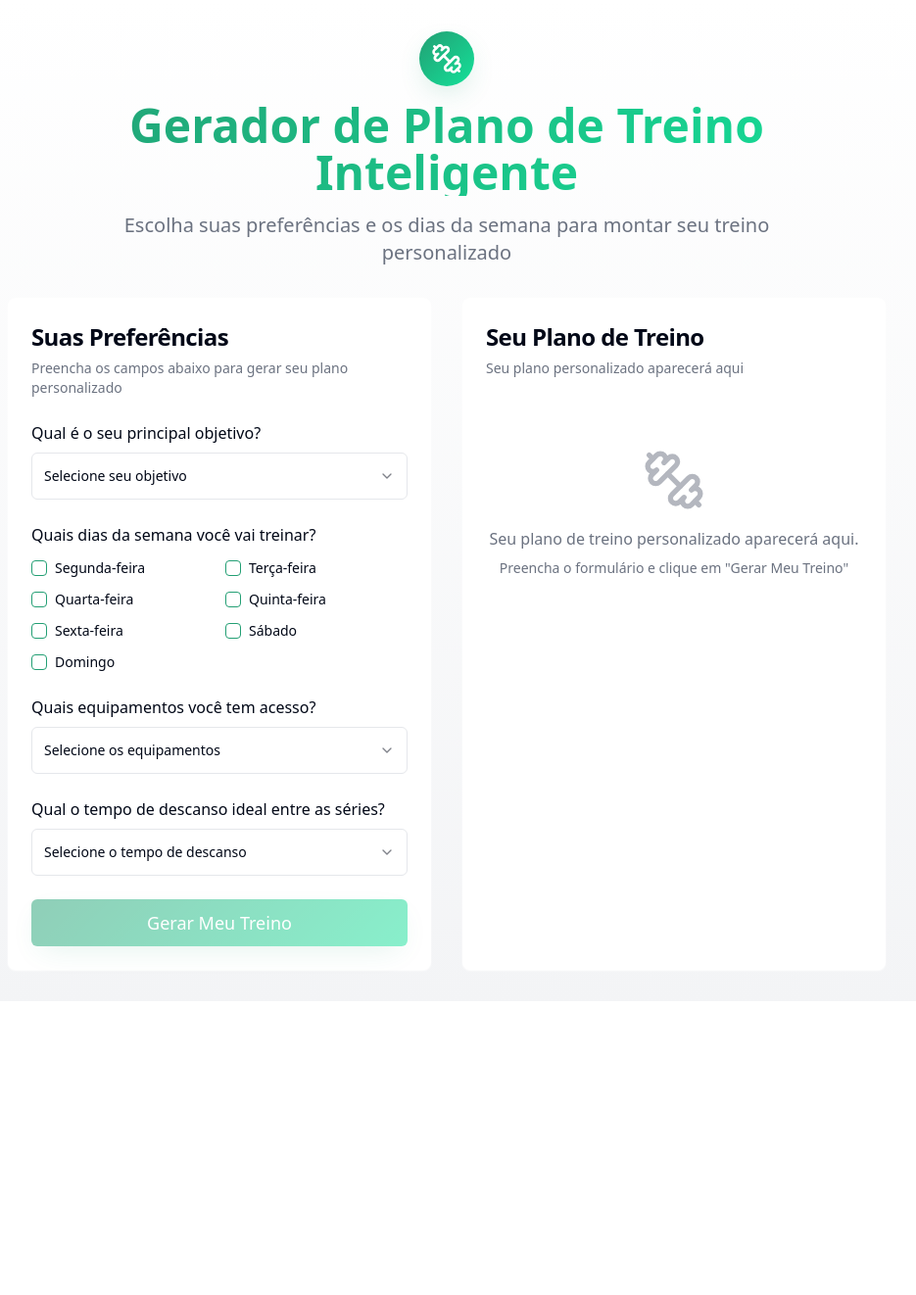
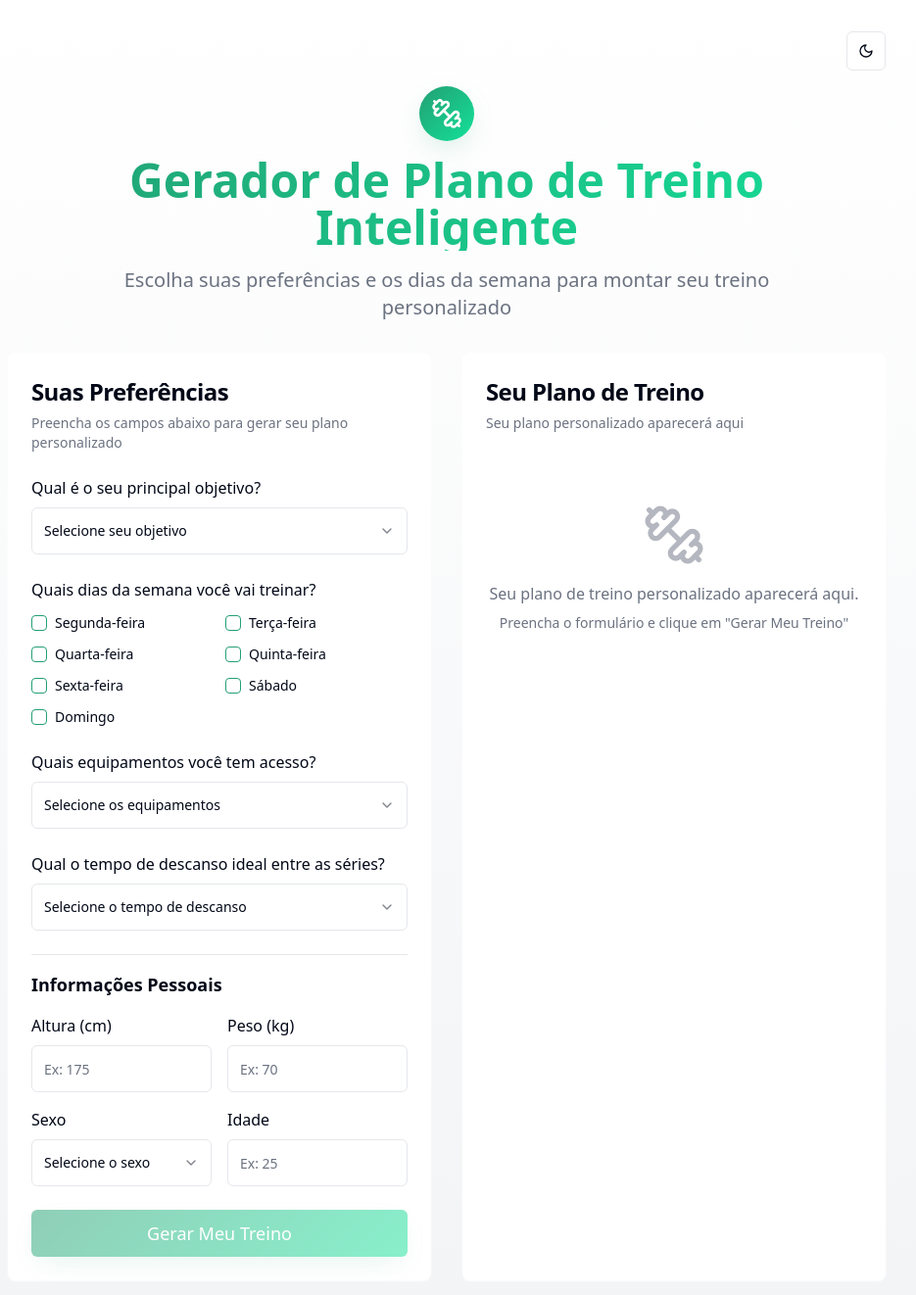
Before and after one commit to Douglas-Zago/gerador-treino-IA-FrontEnd, a React (Vite) app: page / in a window 1280 px wide. Shown: the top 1322 px of the page at 98% size, without its empty margins (184-1119 px from the left). Before the commit the page ends 1022 px from the top, so only its background shows below. Built offline with nearby package versions, Linux system fonts and the light colour scheme.

Commit message:
Add user profile fields
Add theme toggle and user profile fields (height, weight, gender, age) to the form.

```diff
--- a/src/components/WorkoutForm.tsx
+++ b/src/components/WorkoutForm.tsx
@@ -4,21 +4,32 @@ import { Card, CardContent, CardDescription, CardHeader, CardTitle } from "@/com
 import { Select, SelectContent, SelectItem, SelectTrigger, SelectValue } from "@/components/ui/select";
 import { Checkbox } from "@/components/ui/checkbox";
 import { Label } from "@/components/ui/label";
-import { Loader2, Dumbbell } from "lucide-react";
+import { Input } from "@/components/ui/input";
+import { Loader2, Dumbbell, Moon, Sun } from "lucide-react";
+import { useTheme } from "next-themes";
 
 interface WorkoutFormData {
   objective: string;
   trainingDays: string[];
   equipment: string;
   restTime: string;
+  height: string;
+  weight: string;
+  gender: string;
+  age: string;
 }
 
 export const WorkoutForm = () => {
+  const { theme, setTheme } = useTheme();
   const [formData, setFormData] = useState<WorkoutFormData>({
     objective: "",
     trainingDays: [],
     equipment: "",
     restTime: "",
+    height: "",
+    weight: "",
+    gender: "",
+    age: "",
   });
   const [isLoading, setIsLoading] = useState(false);
   const [workoutPlan, setWorkoutPlan] = useState<string>("");
@@ -43,7 +54,7 @@ export const WorkoutForm = () => {
   };
 
   const handleSubmit = async () => {
-    if (!formData.objective || formData.trainingDays.length === 0 || !formData.equipment || !formData.restTime) {
+    if (!formData.objective || formData.trainingDays.length === 0 || !formData.equipment || !formData.restTime || !formData.height || !formData.weight || !formData.gender || !formData.age) {
       return;
     }
 
@@ -59,6 +70,7 @@ export const WorkoutForm = () => {
 **Dias de Treino:** ${formData.trainingDays.join(", ")}
 **Equipamentos:** ${formData.equipment}
 **Descanso entre séries:** ${formData.restTime}
+**Perfil:** ${formData.gender}, ${formData.age} anos, ${formData.height}cm, ${formData.weight}kg
 
 **SEGUNDA-FEIRA - Treino A**
 • Agachamento - 3x12
@@ -85,11 +97,27 @@ export const WorkoutForm = () => {
     }
   };
 
-  const isFormValid = formData.objective && formData.trainingDays.length > 0 && formData.equipment && formData.restTime;
+  const isFormValid = formData.objective && formData.trainingDays.length > 0 && formData.equipment && formData.restTime && formData.height && formData.weight && formData.gender && formData.age;
 
   return (
     <div className="min-h-screen bg-gradient-subtle py-8 px-4">
       <div className="max-w-4xl mx-auto">
+        {/* Theme Toggle */}
+        <div className="flex justify-end mb-4">
+          <Button
+            variant="outline"
+            size="icon"
+            onClick={() => setTheme(theme === "dark" ? "light" : "dark")}
+            className="bg-background/80 hover:bg-background"
+          >
+            {theme === "dark" ? (
+              <Sun className="h-5 w-5" />
+            ) : (
+              <Moon className="h-5 w-5" />
+            )}
+          </Button>
+        </div>
+
         {/* Header */}
         <div className="text-center mb-8">
           <div className="flex items-center justify-center gap-3 mb-4">
@@ -195,6 +223,74 @@ export const WorkoutForm = () => {
                 </Select>
               </div>
 
+              {/* Personal Info */}
+              <div className="space-y-4 pt-4 border-t">
+                <h3 className="text-lg font-semibold">Informações Pessoais</h3>
+
+                <div className="grid grid-cols-2 gap-4">
+                  <div className="space-y-2">
+                    <Label htmlFor="height" className="text-base font-medium">
+                      Altura (cm)
+                    </Label>
+                    <Input
+                      id="height"
+                      type="number"
+                      placeholder="Ex: 175"
+                      value={formData.height}
+                      onChange={(e) => setFormData(prev => ({ ...prev, height: e.target.value }))}
+                      className="h-12"
+                    />
+                  </div>
+
+                  <div className="space-y-2">
+                    <Label htmlFor="weight" className="text-base font-medium">
+                      Peso (kg)
+                    </Label>
+                    <Input
+                      id="weight"
+                      type="number"
+                      placeholder="Ex: 70"
+                      value={formData.weight}
+                      onChange={(e) => setFormData(prev => ({ ...prev, weight: e.target.value }))}
+                      className="h-12"
+                    />
+                  </div>
+                </div>
+
+                <div className="grid grid-cols-2 gap-4">
+                  <div className="space-y-2">
+                    <Label htmlFor="gender" className="text-base font-medium">
+                      Sexo
+                    </Label>
+                    <Select value={formData.gender} onValueChange={(value) =>
+                      setFormData(prev => ({ ...prev, gender: value }))
+                    }>
+                      <SelectTrigger className="h-12">
+                        <SelectValue placeholder="Selecione o sexo" />
+                      </SelectTrigger>
+                      <SelectContent>
+                        <SelectItem value="masculino">Masculino</SelectItem>
+                        <SelectItem value="feminino">Feminino</SelectItem>
+                      </SelectContent>
+                    </Select>
+                  </div>
+
+                  <div className="space-y-2">
+                    <Label htmlFor="age" className="text-base font-medium">
+                      Idade
+                    </Label>
+                    <Input
+                      id="age"
+                      type="number"
+                      placeholder="Ex: 25"
+                      value={formData.age}
+                      onChange={(e) => setFormData(prev => ({ ...prev, age: e.target.value }))}
+                      className="h-12"
+                    />
+                  </div>
+                </div>
+              </div>
+
               {/* Submit Button */}
               <Button
                 onClick={handleSubmit}
--- /dev/null
+++ b/src/components/ui/theme-provider.tsx
@@ -0,0 +1,73 @@
+import { createContext, useContext, useEffect, useState } from "react"
+
+type Theme = "dark" | "light" | "system"
+
+type ThemeProviderProps = {
+  children: React.ReactNode
+  defaultTheme?: Theme
+  storageKey?: string
+}
+
+type ThemeProviderState = {
+  theme: Theme
+  setTheme: (theme: Theme) => void
+}
+
+const initialState: ThemeProviderState = {
+  theme: "system",
+  setTheme: () => null,
+}
+
+const ThemeProviderContext = createContext<ThemeProviderState>(initialState)
+
+export function ThemeProvider({
+  children,
+  defaultTheme = "system",
+  storageKey = "vite-ui-theme",
+  ...props
+}: ThemeProviderProps) {
+  const [theme, setTheme] = useState<Theme>(
+    () => (localStorage.getItem(storageKey) as Theme) || defaultTheme
+  )
+
+  useEffect(() => {
+    const root = window.document.documentElement
+
+    root.classList.remove("light", "dark")
+
+    if (theme === "system") {
+      const systemTheme = window.matchMedia("(prefers-color-scheme: dark)")
+        .matches
+        ? "dark"
+        : "light"
+
+      root.classList.add(systemTheme)
+      return
+    }
+
+    root.classList.add(theme)
+  }, [theme])
+
+  const value = {
+    theme,
+    setTheme: (theme: Theme) => {
+      localStorage.setItem(storageKey, theme)
+      setTheme(theme)
+    },
+  }
+
+  return (
+    <ThemeProviderContext.Provider {...props} value={value}>
+      {children}
+    </ThemeProviderContext.Provider>
+  )
+}
+
+export const useTheme = () => {
+  const context = useContext(ThemeProviderContext)
+
+  if (context === undefined)
+    throw new Error("useTheme must be used within a ThemeProvider")
+
+  return context
+}
--- a/src/main.tsx
+++ b/src/main.tsx
@@ -1,5 +1,10 @@
 import { createRoot } from 'react-dom/client'
 import App from './App.tsx'
 import './index.css'
+import { ThemeProvider } from './components/ui/theme-provider'
 
-createRoot(document.getElementById("root")!).render(<App />);
+createRoot(document.getElementById("root")!).render(
+  <ThemeProvider defaultTheme="light" storageKey="workout-theme">
+    <App />
+  </ThemeProvider>
+);
```
